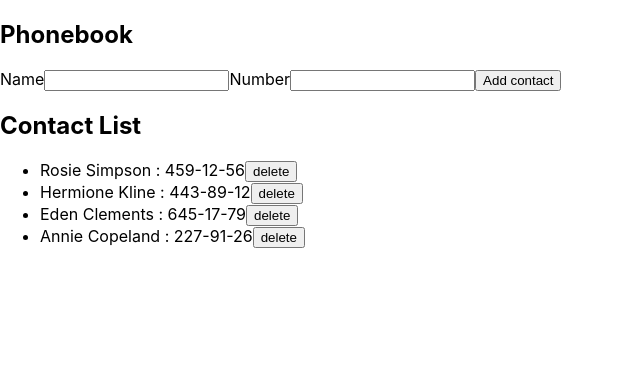
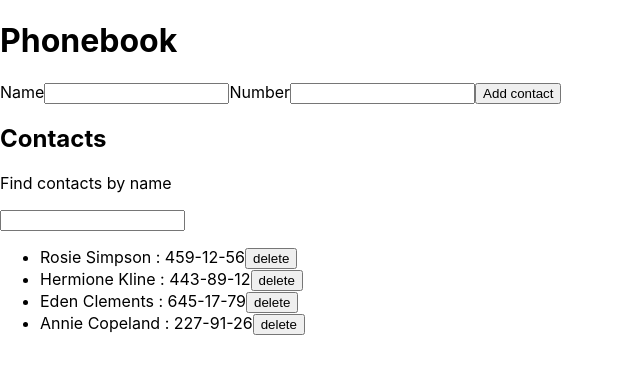
Before and after one commit to weroszymaniak/goit-react-hw-02-phonebook, a React (Create React App) app: page / in a window 1280 px wide. Shown: the top 374 px of the page, without its empty margins (0-640 px from the left). Built offline with nearby package versions, Linux system fonts and the light colour scheme.

Commit message:
added searching

```diff
--- a/src/components/App.jsx
+++ b/src/components/App.jsx
@@ -2,6 +2,7 @@ import React, { Component } from 'react';
 import { nanoid } from 'nanoid';
 import ContactForm from './ContactForm/ContactForm';
 import ContactList from './ContactList/ContactList';
+import Filter from './Filter/Filter';
 
 class App extends Component {
   state = {
@@ -27,17 +28,39 @@ class App extends Component {
       contacts: [{ id: nanoid(), ...contact }, ...prevState.contacts],
     }));
   };
-  removeContact = () => console.log('removin');
-
+  removeContact = contact => {
+    this.setState(prevState => {
+      return {
+        contacts: prevState.contacts.filter(({ id }) => id !== contact),
+      };
+    });
+    console.log('removin');
+  };
+  filterContact = e => {
+    this.setState({ filter: e.target.value });
+  };
+  showContacts = () => {
+    const { filter, contacts } = this.state;
+    const unitedContact = filter.toLowerCase();
+    return contacts.filter(contact =>
+      contact.name.toLowerCase().includes(unitedContact)
+    );
+  };
   render() {
-    const { contacts } = this.state;
+    const { contacts, filter } = this.state;
+    const searchedContacts = this.showContacts();
     return (
       <div>
-        <h2>Phonebook</h2>
+        <h1>Phonebook</h1>
         <ContactForm onSubmit={this.addContact}></ContactForm>
-        <h2>Contact List</h2>
+        <h2>Contacts</h2>
+        {this.state.contacts.length > 0 ? (
+          <Filter value={filter} onFilter={this.filterContact}></Filter>
+        ) : (
+          <div>Your phonebook is empty. Add first contact!</div>
+        )}
         <ContactList
-          contacts={contacts}
+          contacts={searchedContacts}
           removeContact={this.removeContact}
         ></ContactList>
       </div>
--- a/src/components/Filter/Filter.jsx
+++ b/src/components/Filter/Filter.jsx
@@ -0,0 +1,19 @@
+import React, { Component } from 'react';
+import PropTypes from 'prop-types';
+import css from './Filter.module.css';
+
+function Filter({ value, onFilter }) {
+  return (
+    <div>
+      <p>Find contacts by name</p>
+      <input type="text" value={value} onChange={onFilter} />
+    </div>
+  );
+}
+
+Filter.propTypes = {
+  value: PropTypes.string.isRequired,
+  onFilter: PropTypes.func.isRequired,
+};
+
+export default Filter;
```
